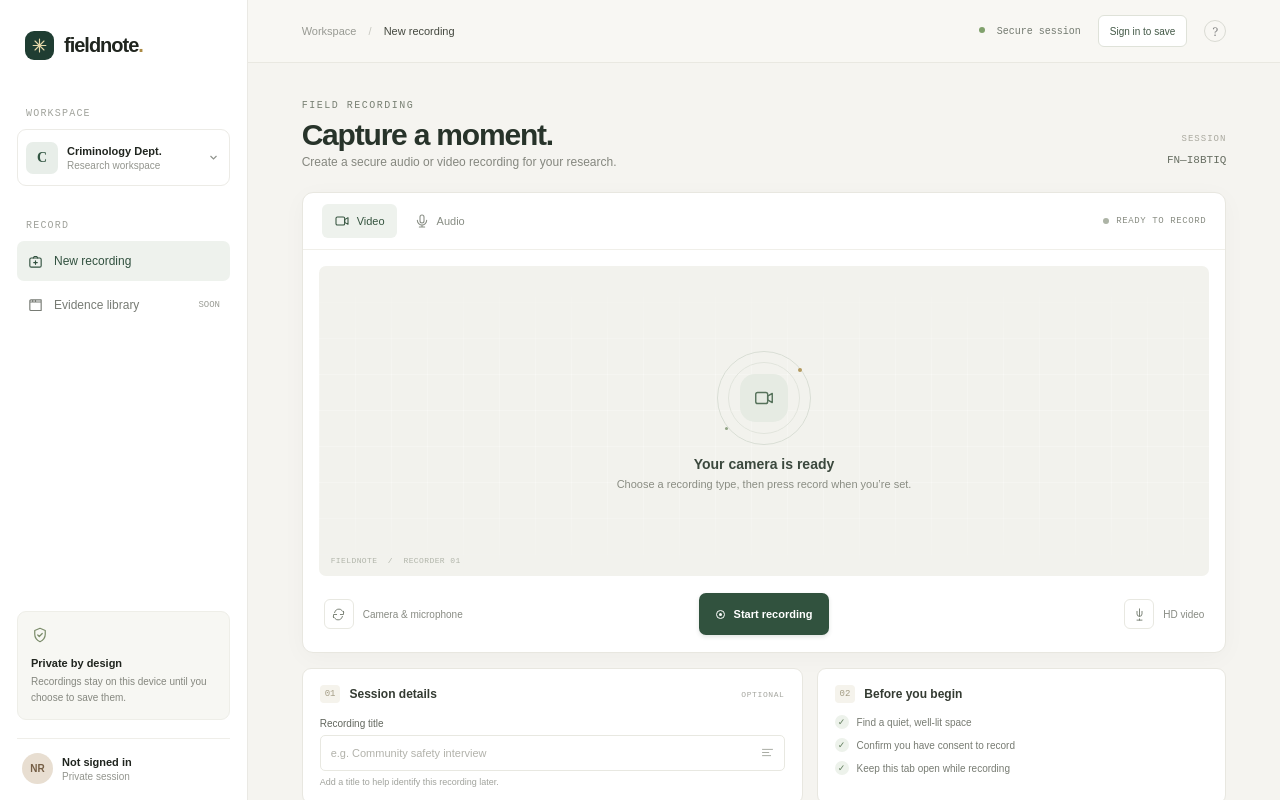
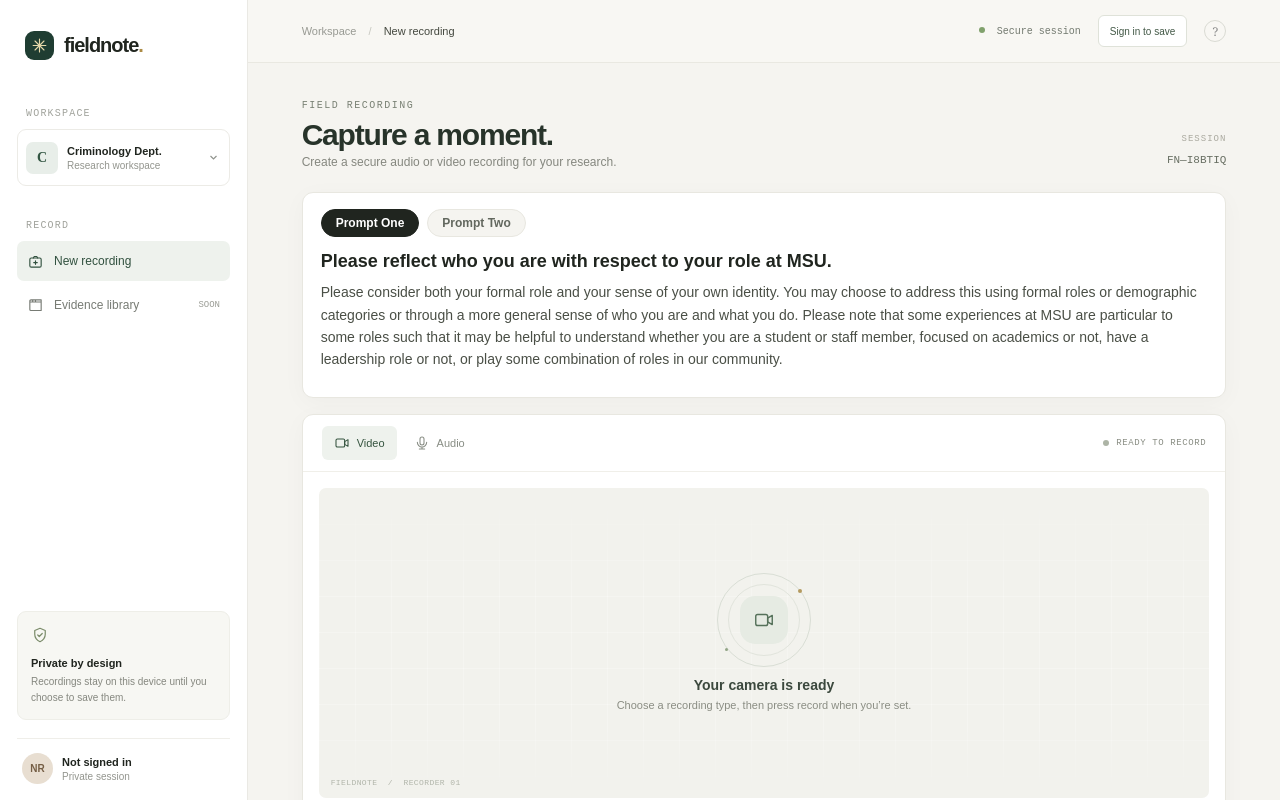
Before and after one commit to ManavSainani/web-dev-activity, a Next.js app: page / in a window 1280 px wide. Shown: the top 800 px of the page. Built offline with nearby package versions, Linux system fonts and the light colour scheme.

Commit message:
feat - added recording prompts above the recorder

```diff
--- a/app/page.jsx
+++ b/app/page.jsx
@@ -1,7 +1,55 @@
 "use client";
 
-import { useEffect } from "react";
+import { useEffect, useState } from "react";
 import { initializeRecorder } from "./recorder";
+
+// prompts shown to the participant before and while they record
+const PROMPTS = [
+  {
+    label: "Prompt One",
+    title: "Please reflect who you are with respect to your role at MSU.",
+    body: [
+      `Please consider both your formal role and your sense of your own identity. You may choose to address this using formal roles or demographic categories or through a more general sense of who you are and what you do. Please note that some experiences at MSU are particular to some roles such that it may be helpful to understand whether you are a student or staff member, focused on academics or not, have a leadership role or not, or play some combination of roles in our community.`,
+    ],
+  },
+  {
+    label: "Prompt Two",
+    title: "Please reflect on your experience with vulnerability as part of the MSU community.",
+    body: [
+      `Vulnerability is generally understood as the possibility of experiencing something "bad" but consistency on the concept usually ends there. For example, "feeling vulnerable" is usually a negative experience rooted in threat of harm someone else controls. Alternatively, "being vulnerable" is often an important part of authentically connecting through a "leap of faith" in others. As you reflect, please think both about how you respond to your experiences of vulnerability and the roles others play in your experience of vulnerability. Consider whether there are decisions that others make that tend to make things better or worse for you.`,
+    ],
+  },
+];
+
+// own component with its own state so switching prompts doesn't re-render the recorder
+function PromptPanel() {
+  const [active, setActive] = useState(0);
+  const prompt = PROMPTS[active];
+
+  return (
+    <section className="prompt-card" aria-label="Recording prompts">
+      <div className="prompt-tabs" role="group" aria-label="Choose a prompt">
+        {PROMPTS.map((item, index) => (
+          <button
+            key={item.label}
+            type="button"
+            className={"prompt-tab" + (index === active ? " selected" : "")}
+            aria-pressed={index === active}
+            onClick={() => setActive(index)}
+          >
+            {item.label}
+          </button>
+        ))}
+      </div>
+      <h2 className="prompt-title">{prompt.title}</h2>
+      <div className="prompt-body">
+        {prompt.body.map((text) => (
+          <p key={text}>{text}</p>
+        ))}
+      </div>
+    </section>
+  );
+}
 
 export default function Home() {
   useEffect(() => initializeRecorder(), []);
@@ -23,6 +71,7 @@ export default function Home() {
         <header className="topbar"><div className="breadcrumb">Workspace <span>/</span> <strong>New recording</strong></div><div className="top-actions"><span className="secure"><i></i> Secure session</span><button className="auth-button" id="authButton" type="button">Sign in to save</button><button className="help-button" aria-label="Help">?</button></div></header>
         <div className="content">
           <div className="page-heading"><div><div className="eyebrow">FIELD RECORDING</div><h1>Capture a moment.</h1><p className="subtitle">Create a secure audio or video recording for your research.</p></div><div className="session-id"><span>SESSION</span><strong id="sessionId">FN—000000</strong></div></div>
+          <PromptPanel />
           <section className="recorder-card" aria-label="Recording controls">
             <div className="recorder-top"><div className="recorder-tabs" role="group" aria-label="Recording type"><button className="mode-button selected" data-mode="video" aria-pressed="true"><svg viewBox="0 0 24 24" aria-hidden="true"><rect x="3" y="6" width="13" height="12" rx="2"/><path d="m16 10 5-3v10l-5-3z"/></svg><span>Video</span></button><button className="mode-button" data-mode="audio" aria-pressed="false"><svg viewBox="0 0 24 24" aria-hidden="true"><rect x="9" y="3" width="6" height="12" rx="3"/><path d="M5 11a7 7 0 0 0 14 0m-7 7v3m-4 0h8"/></svg><span>Audio</span></button></div><div className="ready-indicator" id="status"><i></i><span>READY TO RECORD</span></div></div>
             <div className="stage" id="stage"><video id="livePreview" autoPlay muted playsInline hidden></video><div className="stage-placeholder" id="stagePlaceholder"><div className="stage-art"><span className="art-ring ring-one"></span><span className="art-ring ring-two"></span><span className="art-core"><svg id="stageIcon" viewBox="0 0 24 24" aria-hidden="true"><rect x="3" y="6" width="13" height="12" rx="2"/><path d="m16 10 5-3v10l-5-3z"/></svg></span><span className="art-spark spark-a"></span><span className="art-spark spark-b"></span></div><strong id="stageTitle">Your camera is ready</strong><p id="stageDescription">Choose a recording type, then press record when you’re set.</p></div><div className="recording-overlay" id="recordingOverlay" hidden><span className="live-dot"></span><span>RECORDING</span><time id="timer">00:00</time></div><div className="stage-corner">FIELDNOTE&nbsp; / &nbsp;RECORDER 01</div></div>
```
Also changed, not shown: app/globals.css.
